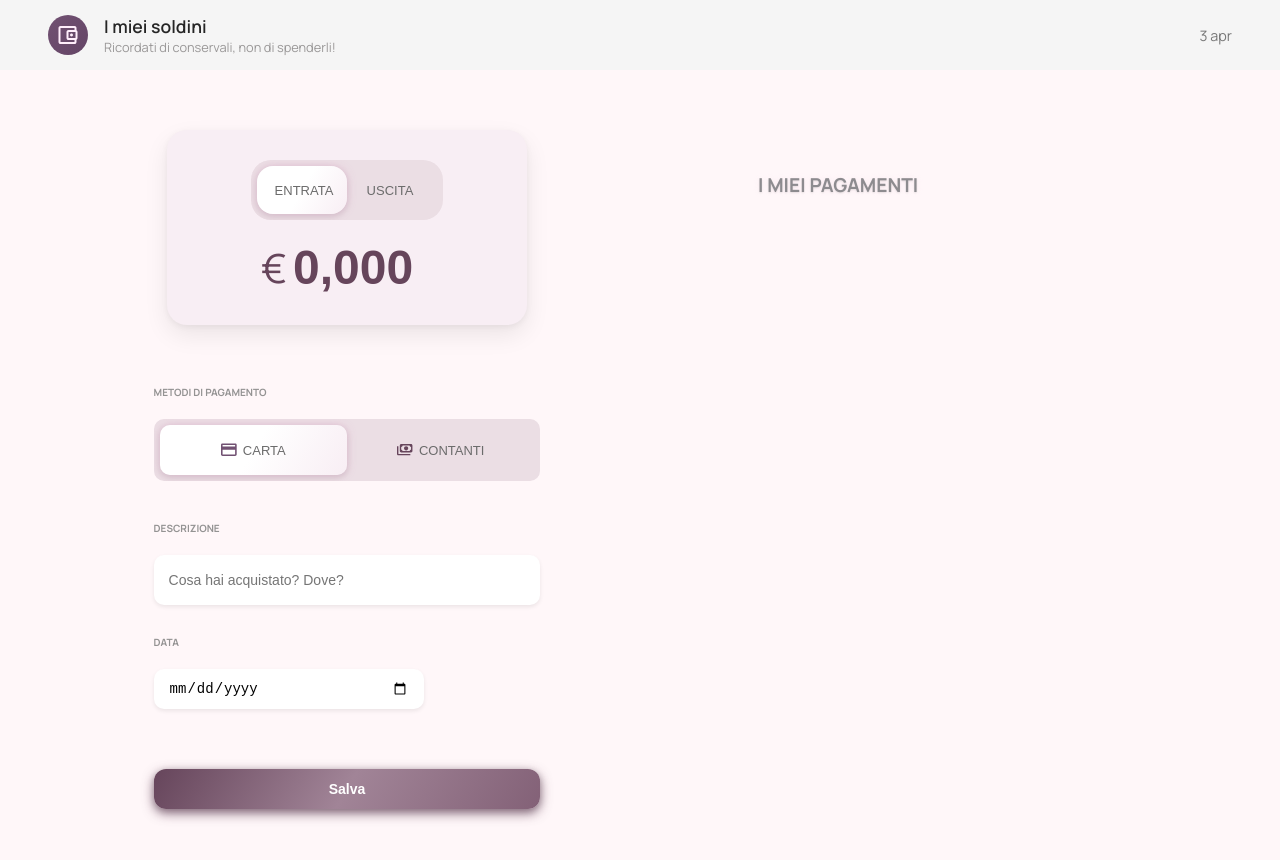
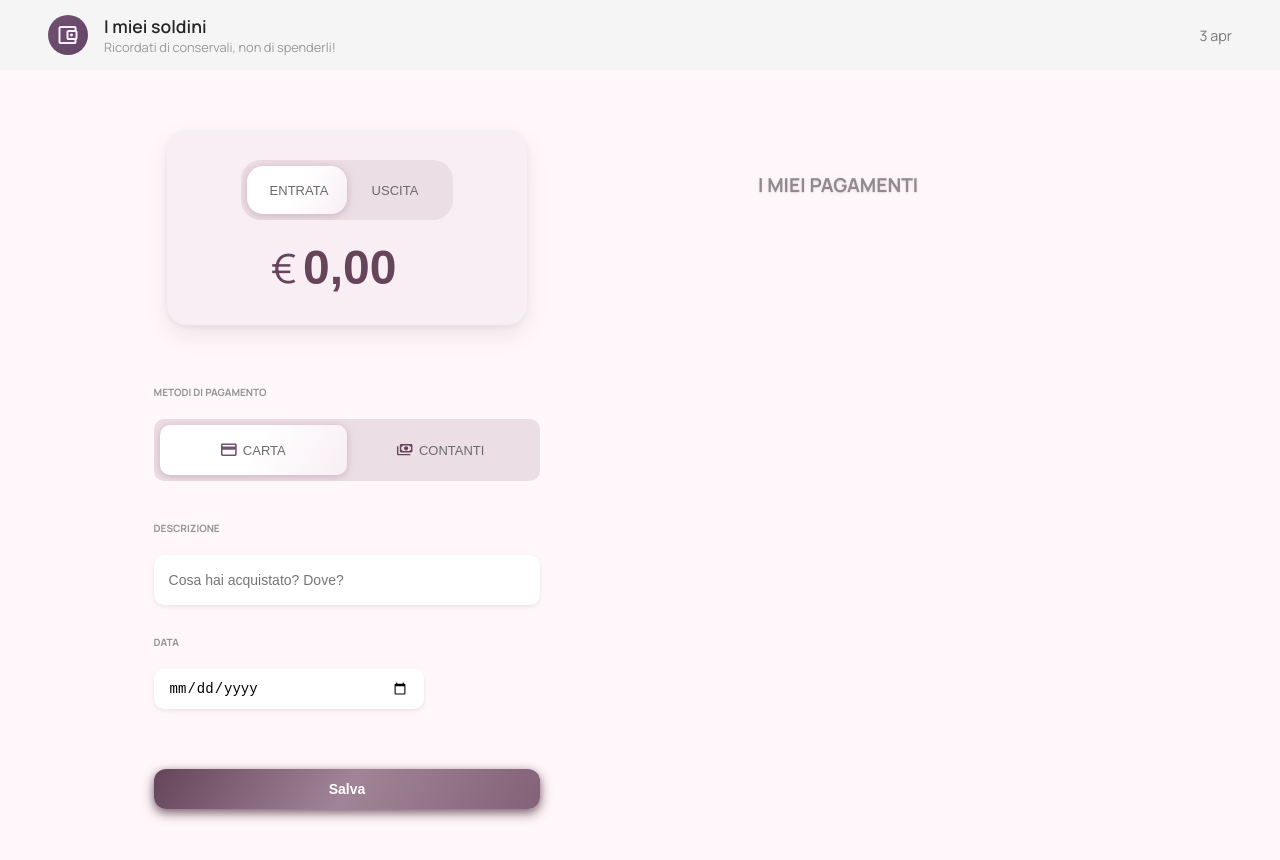
Before and after one commit to Vittoriatosi2006/Gestionale-spese, a React (Vite) app: page / in a window 1280 px wide. Shown: the top 860 px of the page. Built offline with nearby package versions, Linux system fonts and the light colour scheme; a web font is replaced by a local one.

Commit message:
sistemato bug visivo

```diff
--- a/src/NewEntry.css
+++ b/src/NewEntry.css
@@ -136,6 +136,7 @@
   display: flex;
   align-items: center;
   justify-content: center;
+  padding-left: 20px;
 }
 
 .euro {
--- a/src/NewEntry.tsx
+++ b/src/NewEntry.tsx
@@ -57,7 +57,7 @@ export default function NewEntry({
             <input
               type="number"
               className="input-importo"
-              placeholder="0,000"
+              placeholder="0,00"
               value={importo}
               onChange={(e) =>
                 setImporto(e.target.value === "" ? "" : Number(e.target.value))
```
